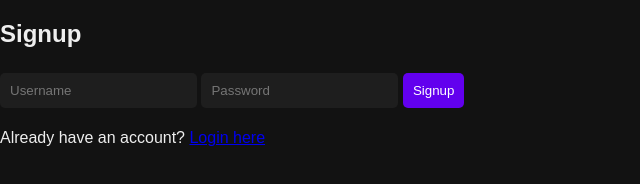
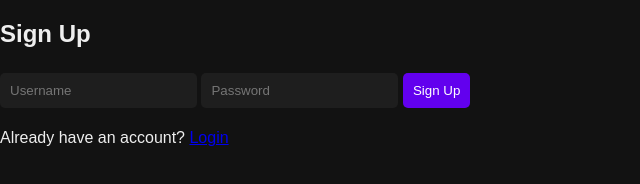
Before and after one commit to kooldude62/EPICKALL, a website: page public/signup.html in a window 1280 px wide. Shown: the whole page, without its empty margins (0-640 px from the left). Drawn offline with Linux system fonts and the light colour scheme.

Commit message:
Update signup.html

```diff
--- a/public/signup.html
+++ b/public/signup.html
@@ -2,30 +2,35 @@
 <html lang="en">
 <head>
 <meta charset="UTF-8">
-<title>Signup</title>
+<title>Sign Up</title>
 <link rel="stylesheet" href="style.css">
 </head>
 <body>
-<div class="container">
-<h2>Signup</h2>
-<input id="signupUser" placeholder="Username">
-<input id="signupPass" type="password" placeholder="Password">
-<button onclick="signup()">Signup</button>
-<p>Already have an account? <a href="login.html">Login here</a></p>
+<div class="auth-container">
+  <h2>Sign Up</h2>
+  <form id="signupForm">
+    <input name="username" placeholder="Username" required>
+    <input name="password" type="password" placeholder="Password" required>
+    <button type="submit">Sign Up</button>
+  </form>
+  <p>Already have an account? <a href="login.html">Login</a></p>
 </div>
 
 <script>
-async function signup() {
-  const username = document.getElementById("signupUser").value;
-  const password = document.getElementById("signupPass").value;
-  const res = await fetch("/signup", {
+document.getElementById("signupForm").onsubmit = async e => {
+  e.preventDefault();
+  const form = e.target;
+  const res = await fetch("/signup",{
     method:"POST",
     headers:{"Content-Type":"application/json"},
-    body:JSON.stringify({username,password})
+    body:JSON.stringify({
+      username: form.username.value,
+      password: form.password.value
+    })
   });
-  if(res.ok) window.location="/";
+  if(res.ok) window.location="/index.html";
   else alert(await res.text());
-}
+};
 </script>
 </body>
 </html>
```
